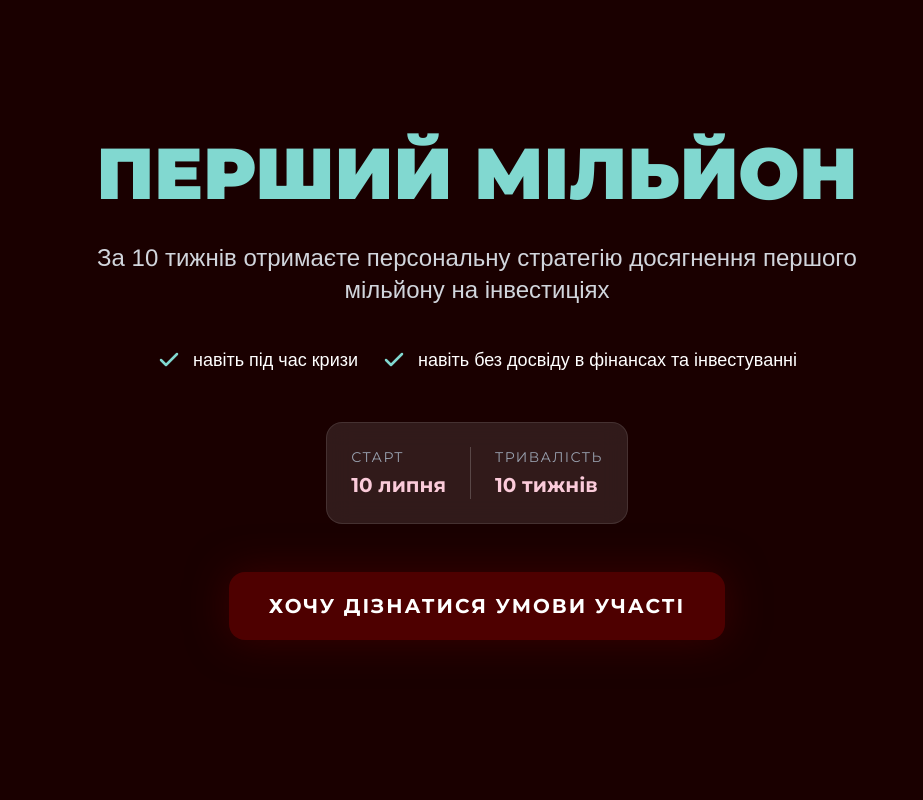
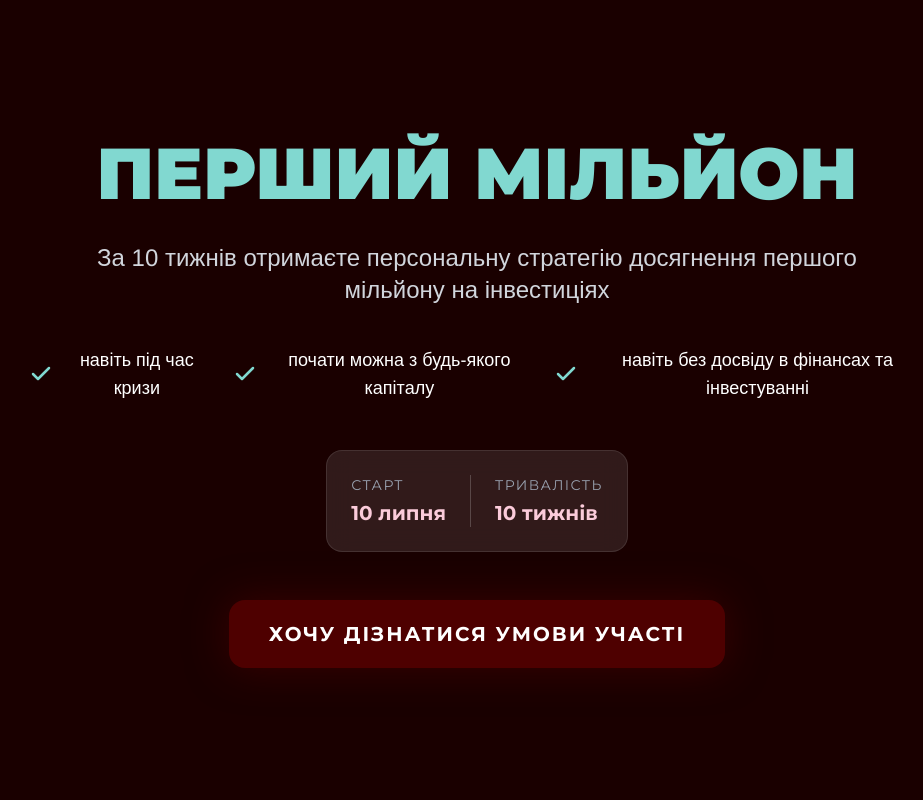
Before and after one commit to YuransiS/economica, a Next.js app: page /price in a window 1280 px wide. Shown: the top 800 px of the page, without its empty margins (163-1086 px from the left). Built offline with nearby package versions, Linux system fonts and the light colour scheme; no server answers.

Commit message:
feat: add price page to economic module

```diff
--- a/src/app/price/page.tsx
+++ b/src/app/price/page.tsx
@@ -89,11 +89,15 @@ export default function PricePage() {
             className="flex flex-col md:flex-row justify-center items-center gap-6 mb-12"
           >
             <div className="flex items-center gap-3">
-              <AnimatedCheck className="text-[#81D8D0] w-6 h-6" />
+              <AnimatedCheck className="text-[#81D8D0] w-6 h-6 shrink-0" />
               <span className="font-arimo text-lg">навіть під час кризи</span>
             </div>
             <div className="flex items-center gap-3">
-              <AnimatedCheck className="text-[#81D8D0] w-6 h-6" />
+              <AnimatedCheck className="text-[#81D8D0] w-6 h-6 shrink-0" />
+              <span className="font-arimo text-lg">почати можна з будь-якого капіталу</span>
+            </div>
+            <div className="flex items-center gap-3">
+              <AnimatedCheck className="text-[#81D8D0] w-6 h-6 shrink-0" />
               <span className="font-arimo text-lg">навіть без досвіду в фінансах та інвестуванні</span>
             </div>
           </motion.div>
```
